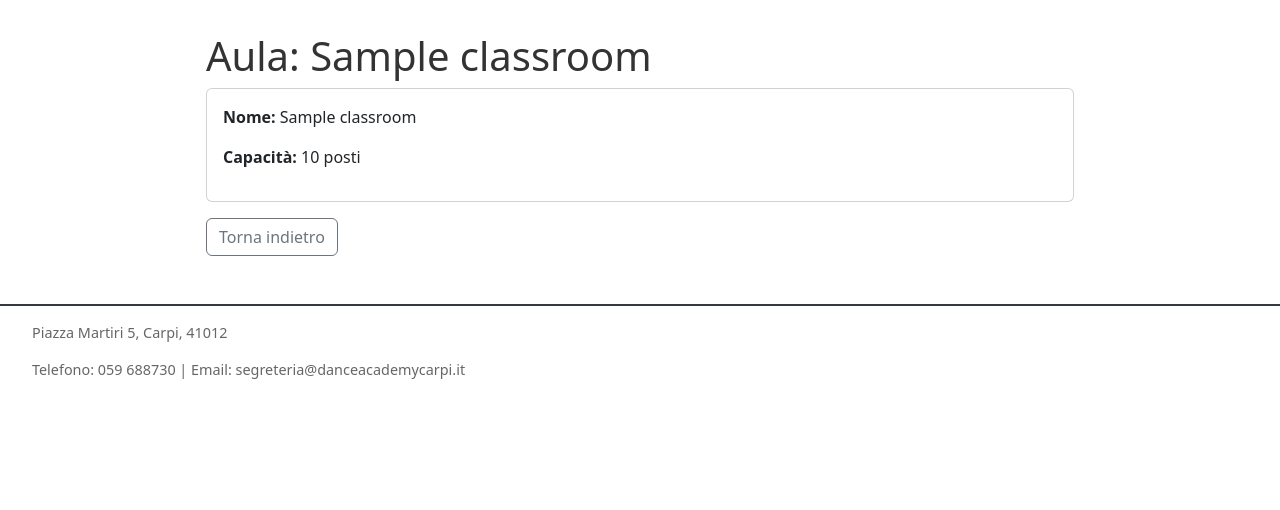
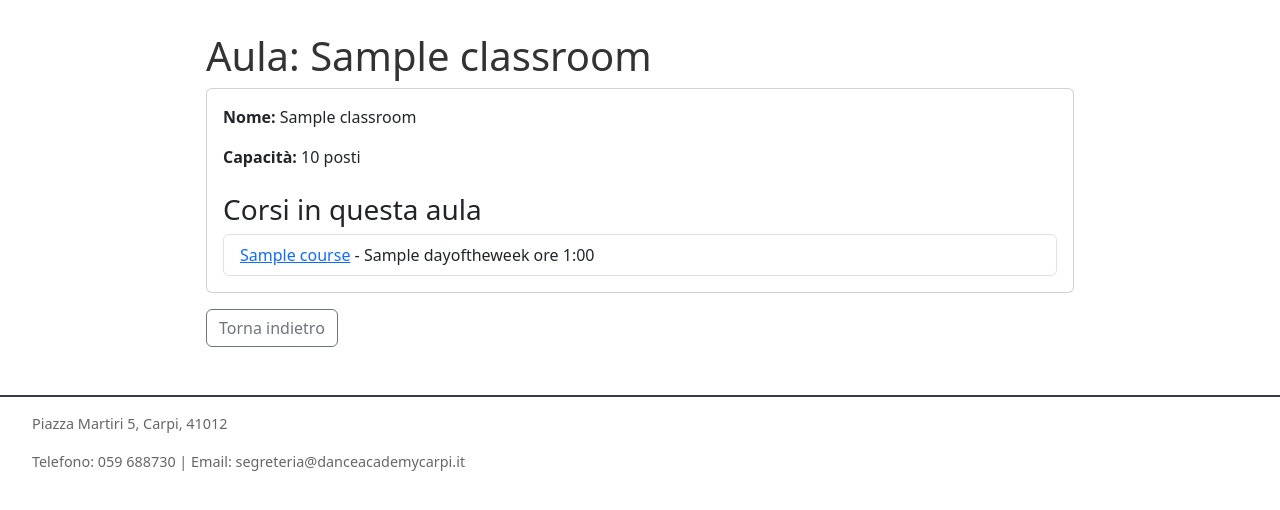
Before and after one commit to NicoloSimonini-Itsolivetti/progetto-dance-school, a Django app: page /configurazione/aule/1/ in a window 1280 px wide. Shown: the part 50-560 px from the top of the page. Run offline with Django 5.2, Linux system fonts and the light colour scheme; tables that the repository leaves empty hold one stand-in row (values such as "Sample post").

Commit message:
aggiunto dettaglio aula con lista corsi

```diff
--- a/school/templates/school/classroom_detail.html
+++ b/school/templates/school/classroom_detail.html
@@ -3,4 +3,18 @@
 {% block detail-content %}
     <p><strong>Nome:</strong> {{ object.name }}</p>
     <p><strong>Capacità:</strong> {{ object.capacity }} posti</p>
+
+    <h3 class="mt-4">Corsi in questa aula</h3>
+    {% if object.courses.count %}
+        <ul class="list-group">
+            {% for corso in object.courses.all %}
+                <li class="list-group-item">
+                    <a href="{% url 'course_detail' corso.pk %}">{{ corso.subject }}</a>
+                    - {{ corso.day_of_the_week.name }} ore {{ corso.starting_hour }}:00
+                </li>
+            {% endfor %}
+        </ul>
+    {% else %}
+        <p class="text-muted">Nessun corso assegnato a questa aula.</p>
+    {% endif %}
 {% endblock %}
```
